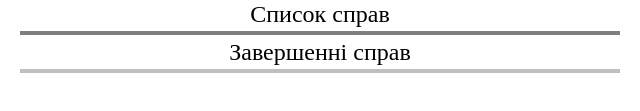
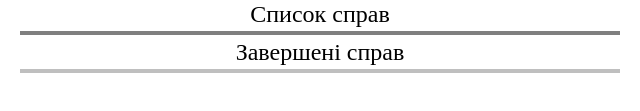
Before and after one commit to Horugv/Horugv.github.io, a plain HTML site: page Todo-List/index.html in a window 1280 px wide. Shown: the part 189-300 px from the top of the page, 320-960 px from the left. Drawn offline with Linux system fonts and the light colour scheme.

Commit message:
Update index.html

```diff
--- a/Todo-List/index.html
+++ b/Todo-List/index.html
@@ -22,7 +22,7 @@
             </ul>
 
 
-            <h2 class="list_title">Завершенні справ</h2>
+            <h2 class="list_title">Завершені справ</h2>
             <ul class="todo_list todo_list-finish" id="finish_task">
 
             </ul>
```
